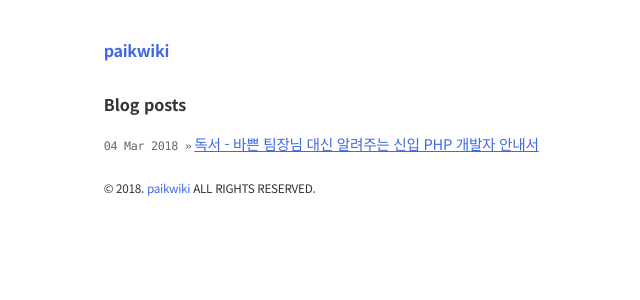
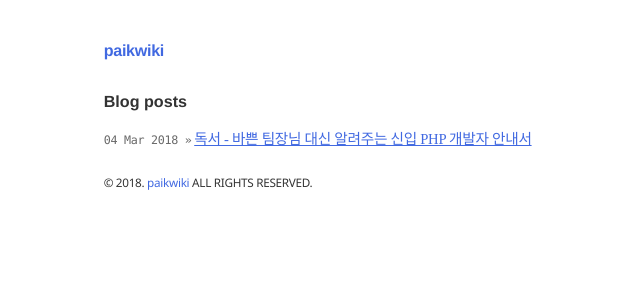
Before and after one commit to paikwiki/paikwiki.github.io, a Jekyll site: the page built from index.html, in a window 1280 px wide. Shown: the top 300 px of the page, without its empty margins (191-831 px from the left). Built offline with Jekyll 4.4.1, drawn with Linux system fonts in a browser that asks for light colours.

Commit message:
Apply serif font

```diff
--- a/_sass/fonts.scss
+++ b/_sass/fonts.scss
@@ -1,4 +1,5 @@
-@import url(https://fonts.googleapis.com/earlyaccess/notosanskr.css);
+// @import url(https://fonts.googleapis.com/earlyaccess/notosanskr.css);
+@import url('https://fonts.googleapis.com/css?family=Noto+Sans');
 
 html {
   font-size: 11pt;
@@ -9,7 +10,11 @@
   }
 }
 h1, h2, h3, h4, h5, h6,
-p, span, pre, a, blockquote {
+span, pre, blockquote {
   font-family: 'Noto Sans KR', 'Nanum Barun Gothic', 'Nanum Gothic', 'Malgun Gothic', 'Helvetica', sans-serif;
   color: #333333;
 }
+p {
+  font-family: 'Noto Sans', serif;
+  color: #333333;
+}
```
